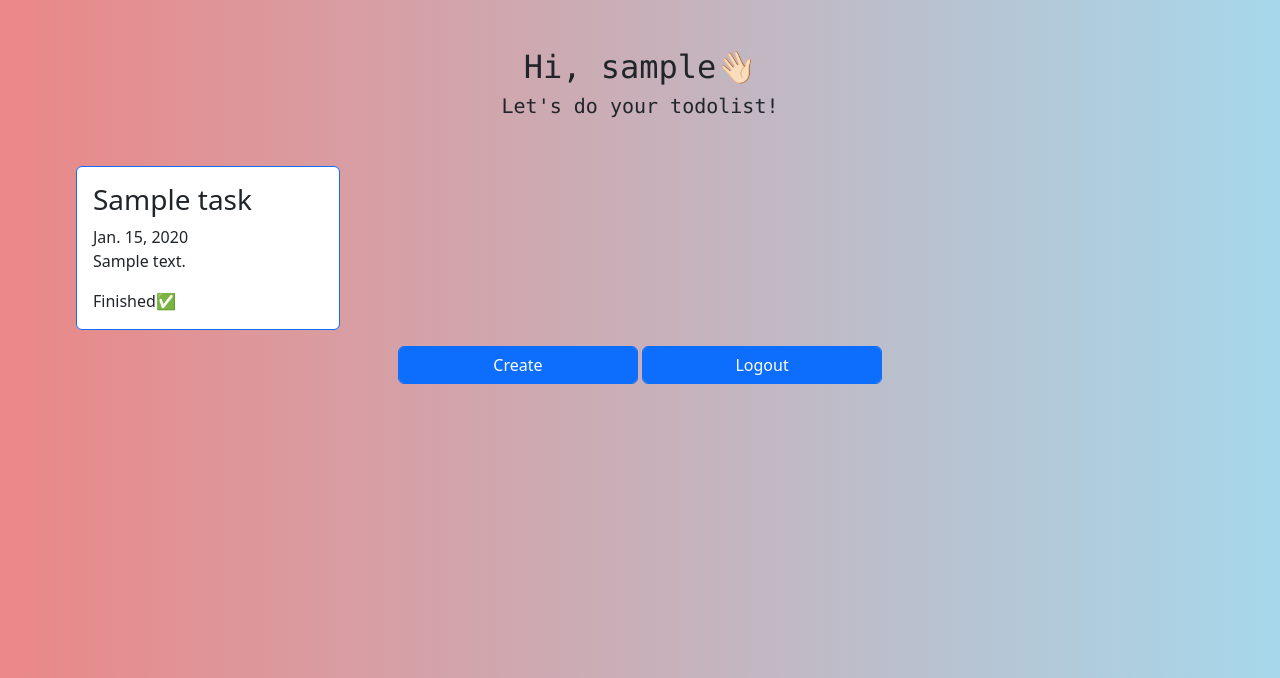
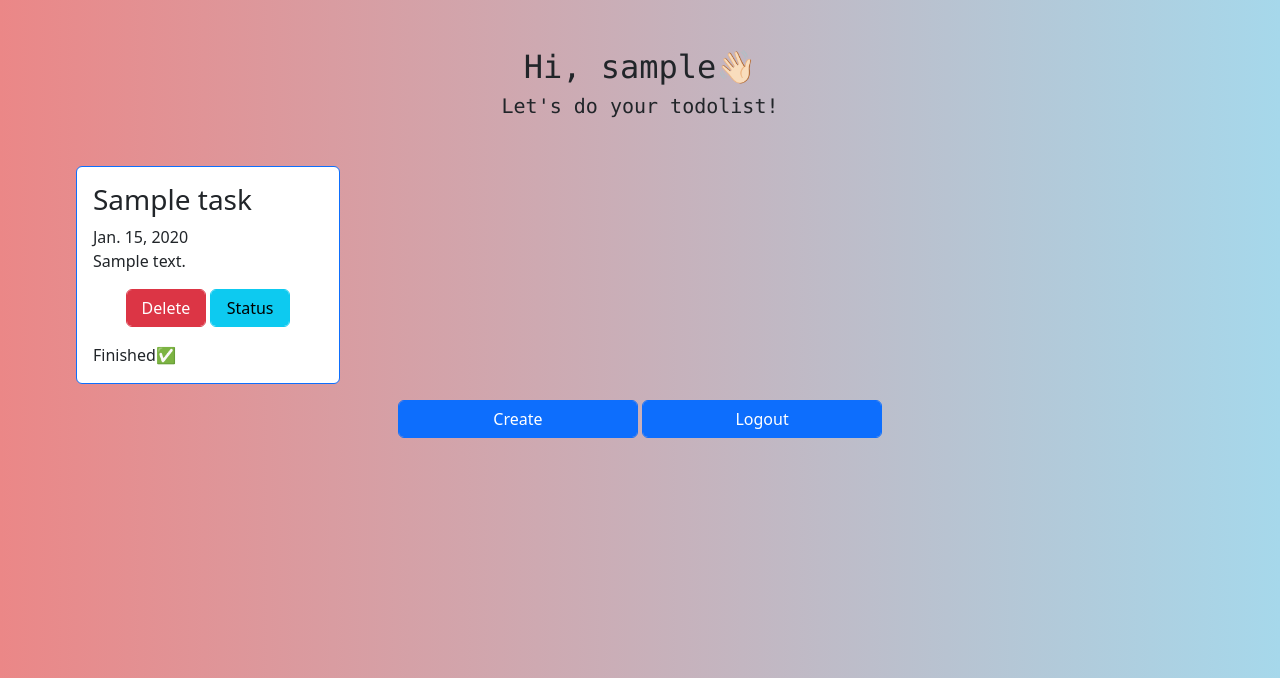
Before and after one commit to MunifahNurfadhilah/Tugas2, a Django app: page /todolist/ in a window 1280 px wide. Shown: the top 678 px of the page. Run offline with Django 4.2, Linux system fonts and the light colour scheme; a user stored in the database is signed in; tables that the repository leaves empty hold one stand-in row (values such as "Sample post").

Commit message:
customize todolist + readme

```diff
--- a/todolist/templates/todolist.html
+++ b/todolist/templates/todolist.html
@@ -21,6 +21,9 @@
             <h3 class="card-title">{{name.title}}</h3>
             <h7 class="card-subtitle">{{name.date}}</h7>
             <p class="card-text">{{name.description}}</p>
+            <p style="text-align: center;">
+              <a style="width: 5rem;" class="btn login_btn btn btn-danger form-control" href="remove/{{name.id}}">Delete</a>
+              <a style="width: 5rem;" class="btn login_btn btn btn-info form-control" href="status/{{name.id}}">Status</a></p>
             <p class="card-text">
               {% if name.is_finished %}
               Finished✅
@@ -28,7 +31,7 @@
               Not Yet❎
               {% endif %}
             </p>
-          </div>
+            </div>
         </div>
       </div>
       {% endfor %}
```
Also changed, not shown: todolist/templates/README.md (added).
